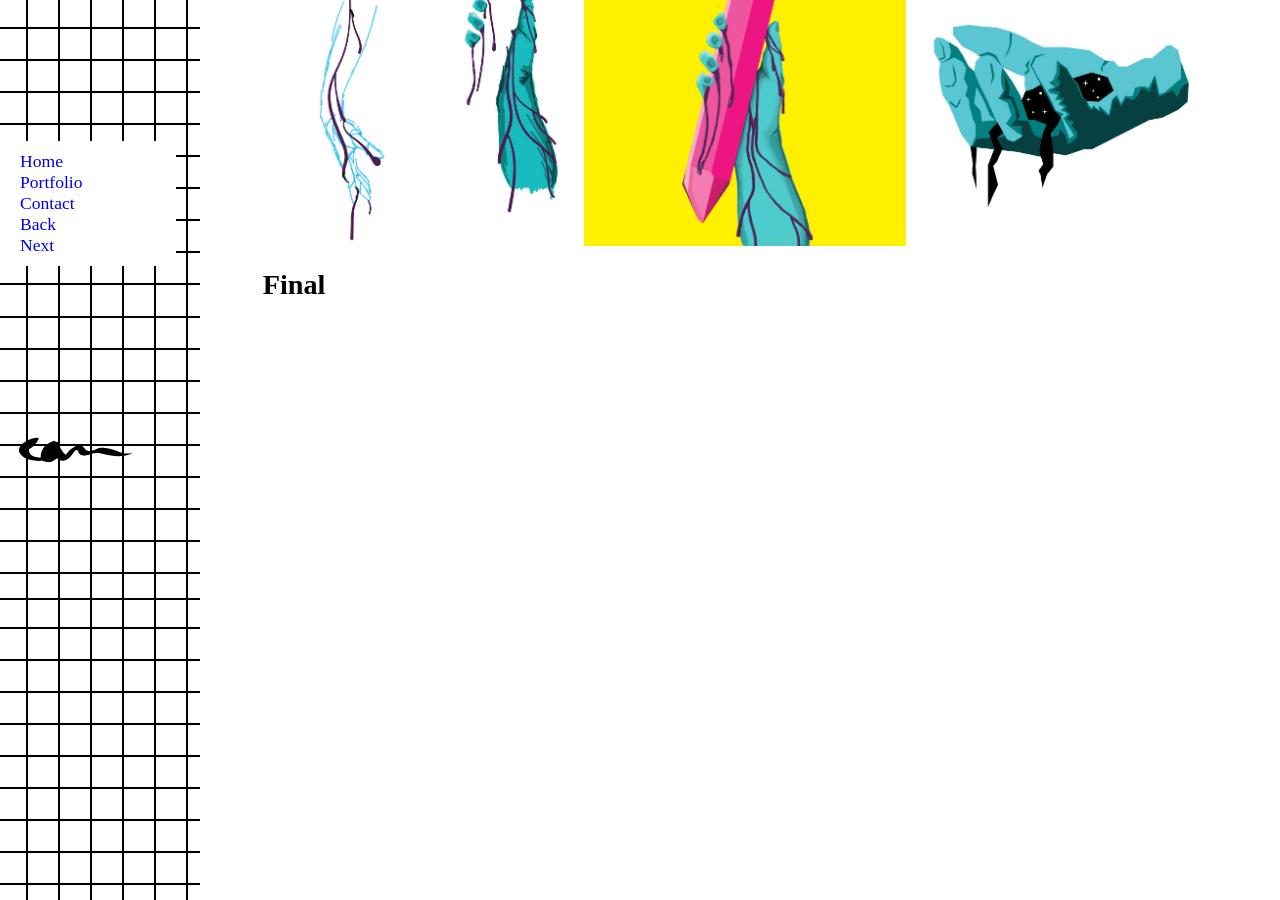
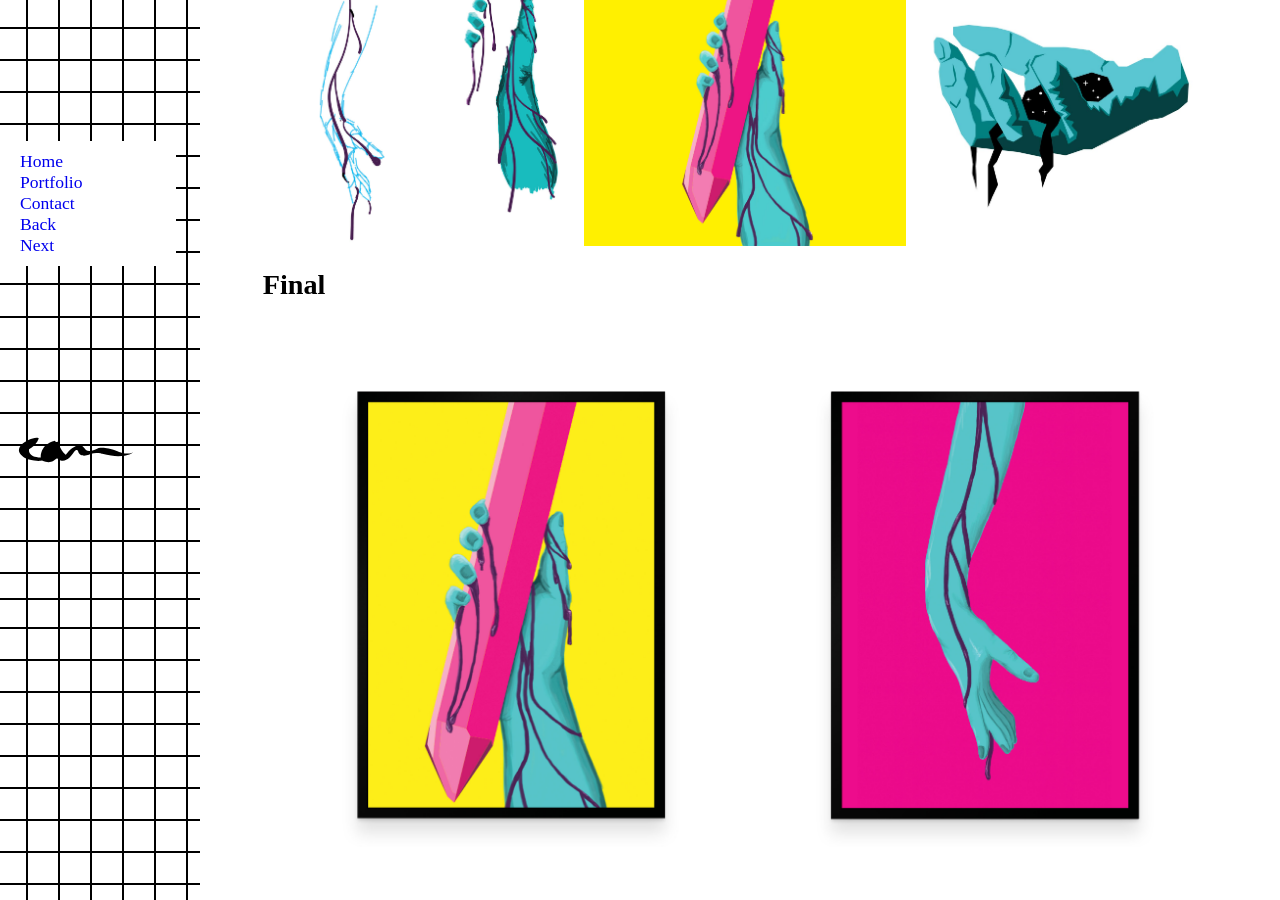
Before and after one commit to sky-bones/portfolio, a Jekyll site: the page built from _posts/2015-10-20-salt.md, in a window 1280 px wide and 900 px high, scrolled down 525 px. Built offline with Jekyll 4.4.1, drawn with Linux system fonts in a browser that asks for light colours; some web fonts are replaced.

Commit message:
adding more images

```diff
--- a/_posts/2015-10-20-salt.md
+++ b/_posts/2015-10-20-salt.md
@@ -13,5 +13,5 @@
 finalimages:
   - salt/final1.jpg
   - salt/final2.jpg
-finalbig: font/final3.jpg
+finalbig: salt/final3.jpg
 ---
```
Also changed, not shown: img/portfolio-img/quotebook/process1.jpg (added), img/portfolio-img/quotebook/process2.jpg (added), img/portfolio-img/salt/final3.jpg (added).
